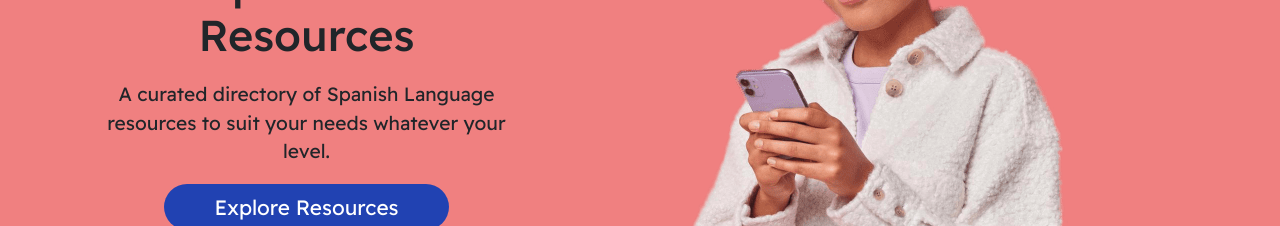
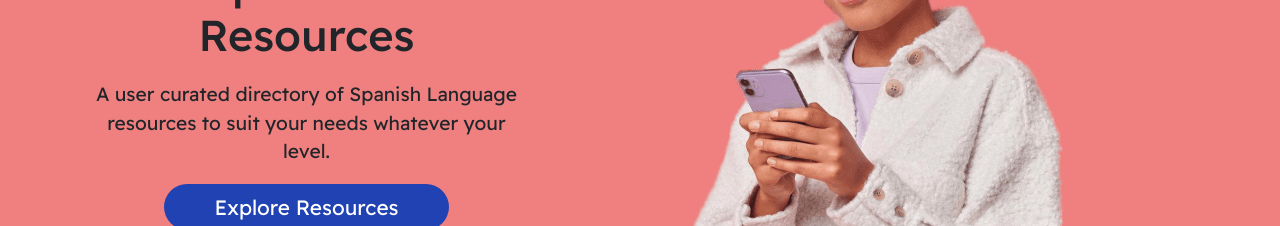
Before and after one commit to ogc1231/comprehensible-spanish-frontend, a React (Create React App) app: page / in a window 1280 px wide. Shown: the part 370-596 px from the top of the page. Built offline with nearby package versions, Linux system fonts and the light colour scheme; no server answers.

Commit message:
Add user into text

```diff
--- a/src/pages/home/HomePage.js
+++ b/src/pages/home/HomePage.js
@@ -9,10 +9,10 @@ const HomePage = () => {
       <div className={styles.Hero}>
         <div className={styles.HeroDiv}>
           <h1>Spanish Comprehensible Resources</h1>
-          <p>A curated directory of Spanish Language resources to suit your needs whatever your level.</p>
+          <p>A user curated directory of Spanish Language resources to suit your needs whatever your level.</p>
           <a className={styles.HeroBtn} href='/resources' >Explore Resources</a>
         </div>
-        <img src={hero1} alt='hero' className={styles.HeroImage}/>
+        <img src={hero1} alt='hero' className={styles.HeroImage} height='100%' width='100%'/>
       </div>
 
     </div>
```
